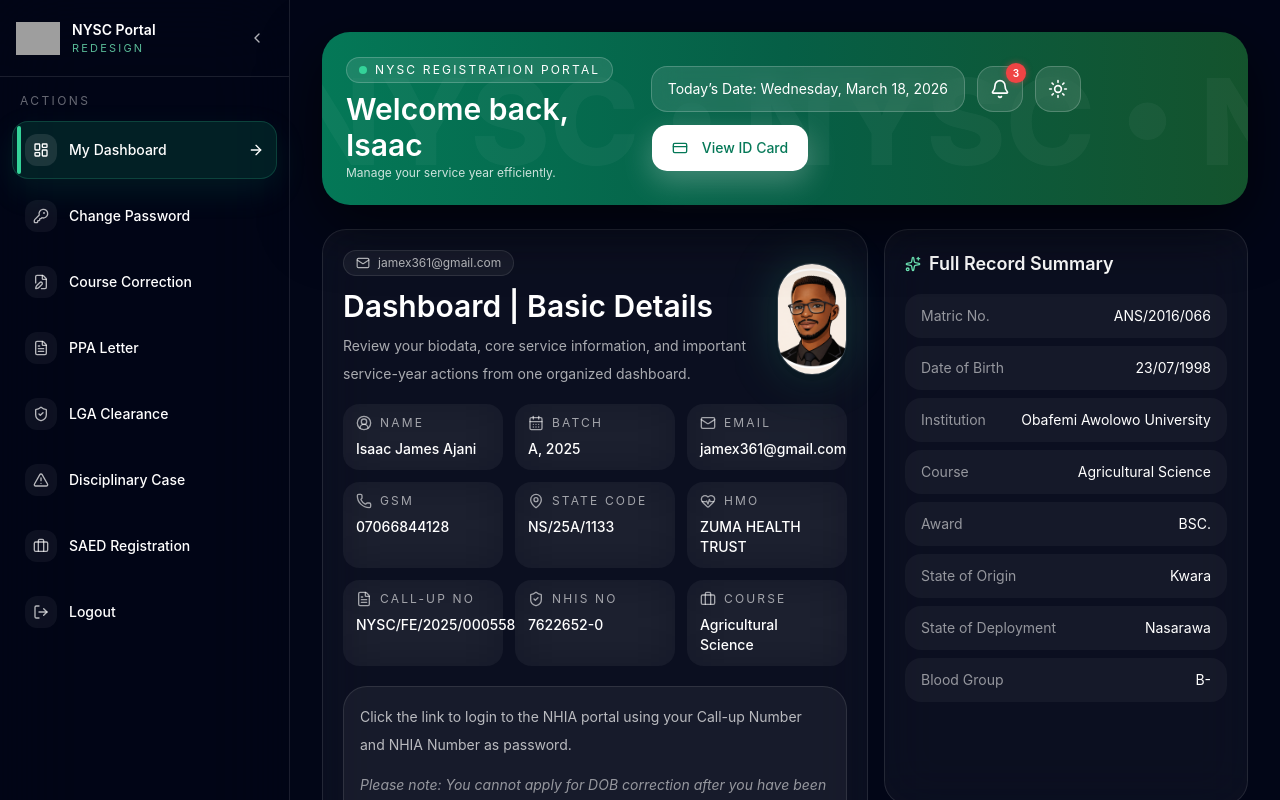
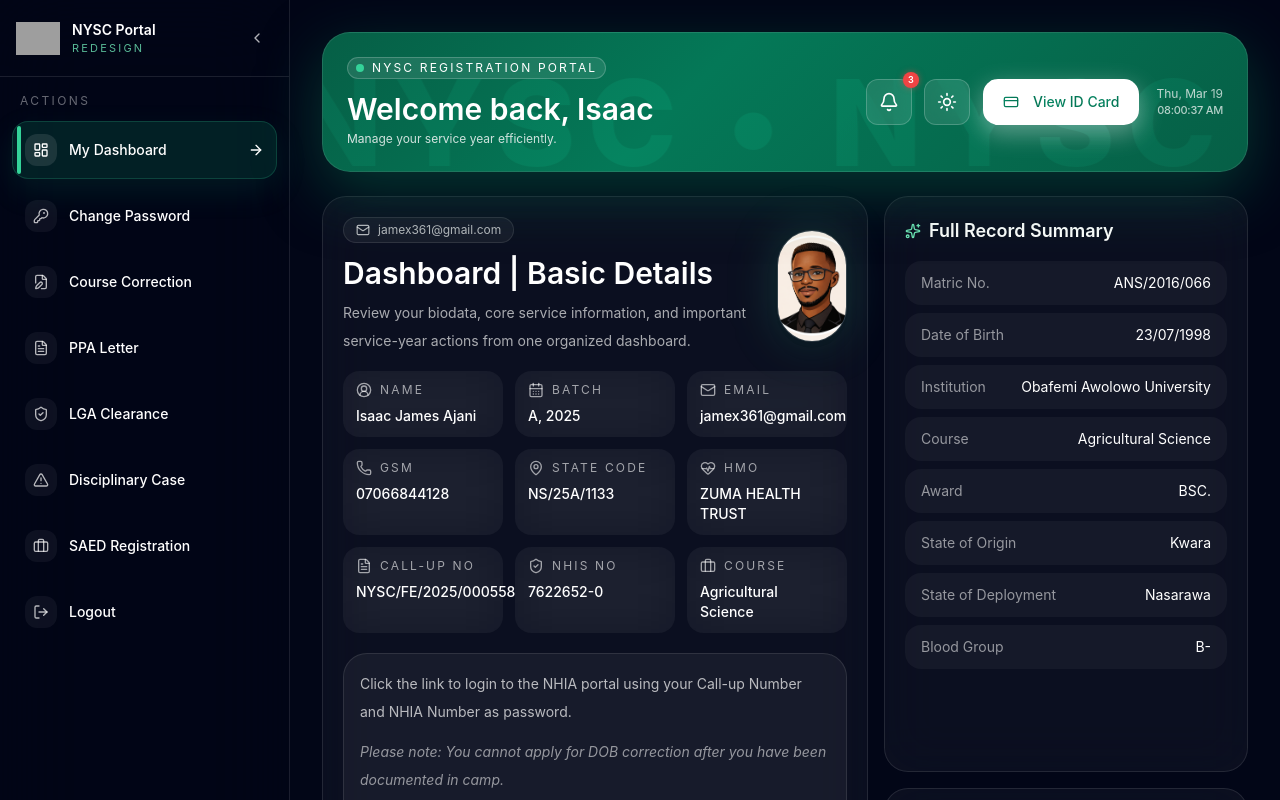
Before and after one commit to James-DataAnalyst/NYSC-Redesigned-Portal-Page, a React (Vite) app: page /dashboard in a window 1280 px wide. Shown: the top 800 px of the page. Built offline with nearby package versions, Linux system fonts and the light colour scheme; grey boxes are pictures that could not be loaded.

Commit message:
Updated DashboardPage Header

```diff
--- a/src/pages/dashboard/DashboardPage.jsx
+++ b/src/pages/dashboard/DashboardPage.jsx
@@ -719,6 +719,24 @@
   const [showIDCard, setShowIDCard] = useState(false);
   const [mounted, setMounted] = useState(false);
   const { theme, resolvedTheme, setTheme } = useTheme();
+  const [countdown, setCountdown] = useState("");
+
+  useEffect(() => {
+    const interval = setInterval(() => {
+      const now = new Date();
+
+      const timeString = now.toLocaleTimeString("en-US", {
+        hour: "2-digit",
+        minute: "2-digit",
+        second: "2-digit",
+        hour12: true,
+      });
+
+      setCountdown(timeString);
+    }, 1000);
+
+    return () => clearInterval(interval);
+  }, []);
 
   useEffect(() => {
     setMounted(true);
@@ -780,47 +798,46 @@
         <main className="relative z-10 flex-1">
           <div className="mx-auto max-w-[1700px] px-3 py-4 sm:p-5 lg:p-8">
             <header
-              className={`relative z-[80] mb-6 rounded-[28px] p-3 sm:p-4 xl:p-6 transition-all ${
-                isLight
-                  ? "bg-gradient-to-r from-emerald-600 via-emerald-700 to-green-800 text-white shadow-[0_20px_60px_rgba(16,185,129,0.35)]"
-                  : "bg-gradient-to-r from-emerald-700 via-emerald-800 to-green-900 text-white shadow-[0_20px_60px_rgba(0,0,0,0.6)]"
-              }`}
+              className={`relative z-[80] mb-6 rounded-[28px] p-3 sm:p-4 xl:p-6 transition-all
+bg-[linear-gradient(135deg,#065f46_0%,#047857_40%,#065f46_100%)]
+shadow-[0_20px_60px_rgba(6,95,70,0.55)]
+border border-white/10`}
             >
               {/* Animated NYSC background */}
               <div className="pointer-events-none absolute inset-0 overflow-hidden">
-                <div className="absolute whitespace-nowrap text-[120px] font-extrabold uppercase opacity-[0.04] animate-marquee">
+                <div className="absolute whitespace-nowrap text-[120px] font-extrabold uppercase text-white/10 tracking-widest animate-marquee mix-blend-overlay">
                   NYSC • NYSC • NYSC • NYSC • NYSC • NYSC • NYSC • NYSC
                 </div>
               </div>{" "}
-              <div className="flex flex-col gap-3 xl:flex-row xl:items-center xl:justify-between">
-                <div className="flex items-start gap-3">
+              <div className="flex flex-col justify-center gap-3 sm:gap-4 xl:flex-row xl:items-center xl:justify-between min-h-[130px] sm:min-h-[unset]">
+                <div className="flex items-start justify-between w-full">
                   <div>
-                    <div className="mb-2 inline-flex items-center gap-2 rounded-full border border-white/20 bg-white/10 px-3 py-1 text-xs uppercase tracking-[0.18em] text-white backdrop-blur-md">
+                    <div className="flex items-center justify-between w-full">
+                      <div className="mb-2 inline-flex items-center gap-2 rounded-full border border-white/20 bg-white/10 px-2 py-0.5 text-[10px] sm:text-xs uppercase tracking-[0.18em] text-white backdrop-blur-md">
                         <span className="h-2 w-2 rounded-full bg-emerald-400" />
                         {meta.dashboardTitle}
                       </div>
-                    <h1 className="text-lg sm:text-xl xl:text-3xl font-semibold text-white">
+                    </div>
+                    <h1 className="mt-1 text-2xl sm:text-xl xl:text-3xl font-semibold text-white leading-[1.25]">
                       Welcome back, Isaac
                     </h1>
-                    <p className="mt-0.5 text-[11px] sm:text-xs text-white/80">
+                    <p className="mt-1 text-[11px] sm:text-xs text-white/80">
                       Manage your service year efficiently.
                     </p>
                   </div>
                 </div>
 
-                <div className="flex flex-wrap items-center gap-2 sm:gap-3">
-                  <div className="rounded-2xl border border-white/20 bg-white/10 px-4 py-3 text-sm text-white backdrop-blur-md">
-                    <span className="font-small text-white">Today’s Date:</span>{" "}
-                    {meta.currentDate}
-                  </div>
+                <div className="mt-3 sm:mt-0 flex items-center justify-between sm:justify-end w-full gap-3 sm:gap-4">
+                  {/* BUTTON ROW (HORIZONTAL) */}
+                  <div className="flex items-center gap-2 sm:gap-3">
                     <div className="relative">
                       <button
                         type="button"
                         onClick={() => setShowNotifications((prev) => !prev)}
-                      className="relative rounded-2xl border border-white/20 bg-white/10 p-3 text-white backdrop-blur-md transition hover:bg-white/20"
+                        className="relative rounded-xl border border-white/20 bg-white/10 p-1.5 sm:p-3 text-white backdrop-blur-md transition hover:bg-white/20"
                       >
-                      <Bell className="h-5 w-5" />
-                      <span className="absolute -right-1 -top-1 flex h-5 min-w-[20px] items-center justify-center rounded-full bg-red-500 px-1 text-[10px] font-semibold text-white animate-premium-pulse">
+                        <Bell className="h-3.5 w-3.5 sm:h-5 sm:w-5" />
+                        <span className="absolute -right-2 -top-2 flex h-4 min-w-[16px] items-center justify-center rounded-full bg-red-500 px-1 text-[9px] font-semibold text-white animate-premium-pulse">
                           3
                         </span>
                       </button>
@@ -838,28 +855,44 @@
                       onClick={() =>
                         setTheme(currentTheme === "dark" ? "light" : "dark")
                       }
-                    className="rounded-2xl border border-white/20 bg-white/10 p-3 text-white backdrop-blur-md transition hover:bg-white/20"
+                      className="rounded-xl border border-white/20 bg-white/10 p-1.5 sm:p-3 text-white backdrop-blur-md transition hover:bg-white/20"
                     >
                       {currentTheme === "dark" ? (
-                      <Sun className="h-5 w-5" />
+                        <Sun className="h-3.5 w-3.5 sm:h-5 sm:w-5" />
                       ) : (
-                      <Moon className="h-5 w-5" />
+                        <Moon className="h-3.5 w-3.5 sm:h-5 sm:w-5" />
                       )}
                     </button>
 
                     <Button
                       type="button"
                       onClick={() => setShowIDCard(true)}
-                    className="
-  h-10 xl:h-12
-  px-3 xl:px-5
-  text-sm
+                      className="h-9 sm:h-10 xl:h-12
+                                px-3 sm:px-4 xl:px-5
+                                text-xs sm:text-sm
                                 rounded-xl xl:rounded-2xl
-  bg-white text-emerald-700 shadow-[0_10px_30px_rgba(255,255,255,0.25)] hover:bg-emerald-100"
+                                bg-white text-emerald-700
+                                shadow-[0_8px_25px_rgba(255,255,255,0.35)]
+                                hover:bg-emerald-50
+                                transition-all duration-300"
                     >
                       <CreditCard className="mr-2 h-4 w-4" />
                       View ID Card
                     </Button>
+                  </div>
+
+                  {/* RIGHT: DATE + TIME */}
+                  <div className="pr-1 sm:pr-0 text-[10px] sm:text-xs text-white/70 text-right leading-tight">
+                    {new Date().toLocaleDateString("en-US", {
+                      weekday: "short",
+                      month: "short",
+                      day: "numeric",
+                    })}
+
+                    <div className="text-[11px] font-medium tracking-tight">
+                      {countdown}
+                    </div>
+                  </div>
                 </div>
               </div>
             </header>
```
Lines whose indentation alone changed are shown as unchanged.
